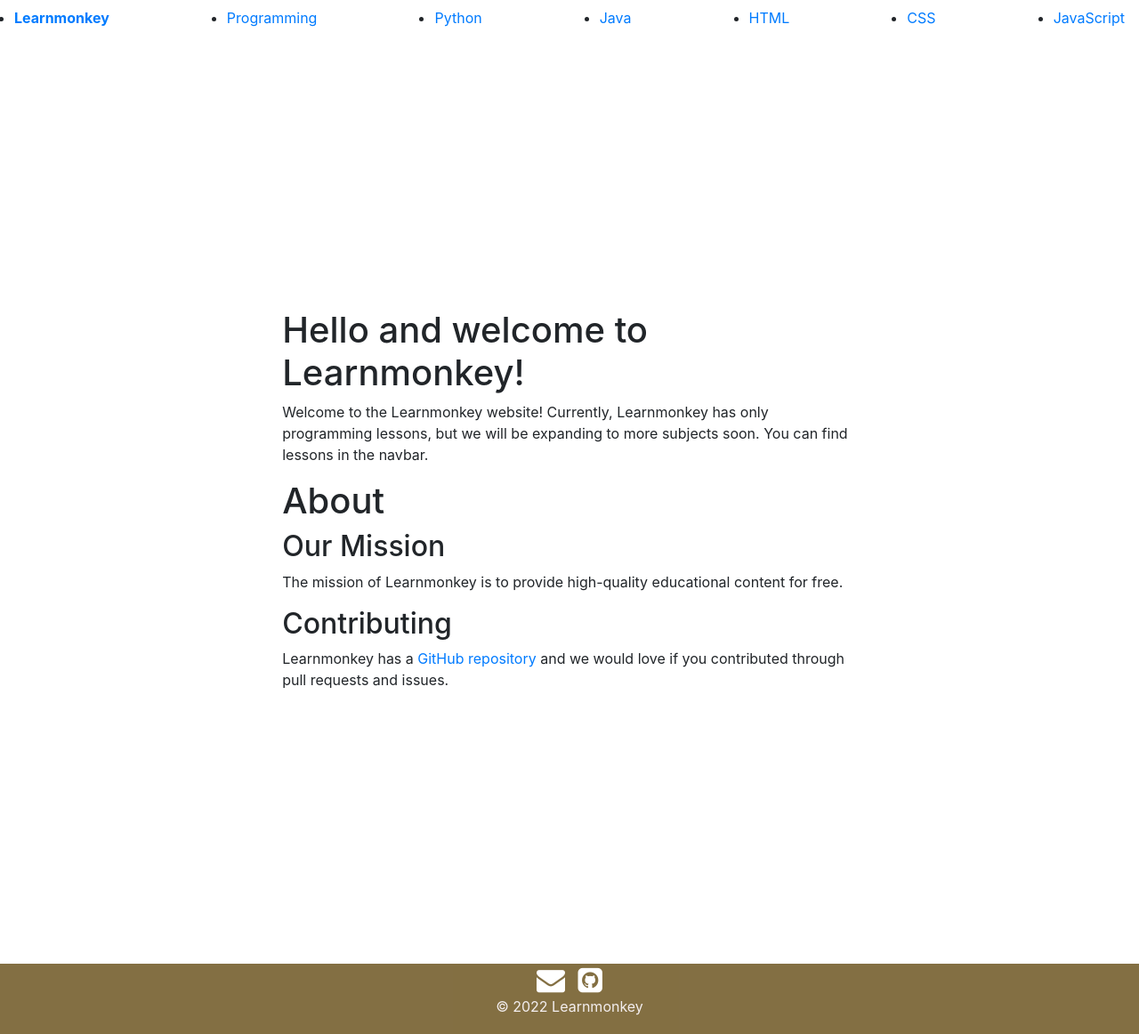
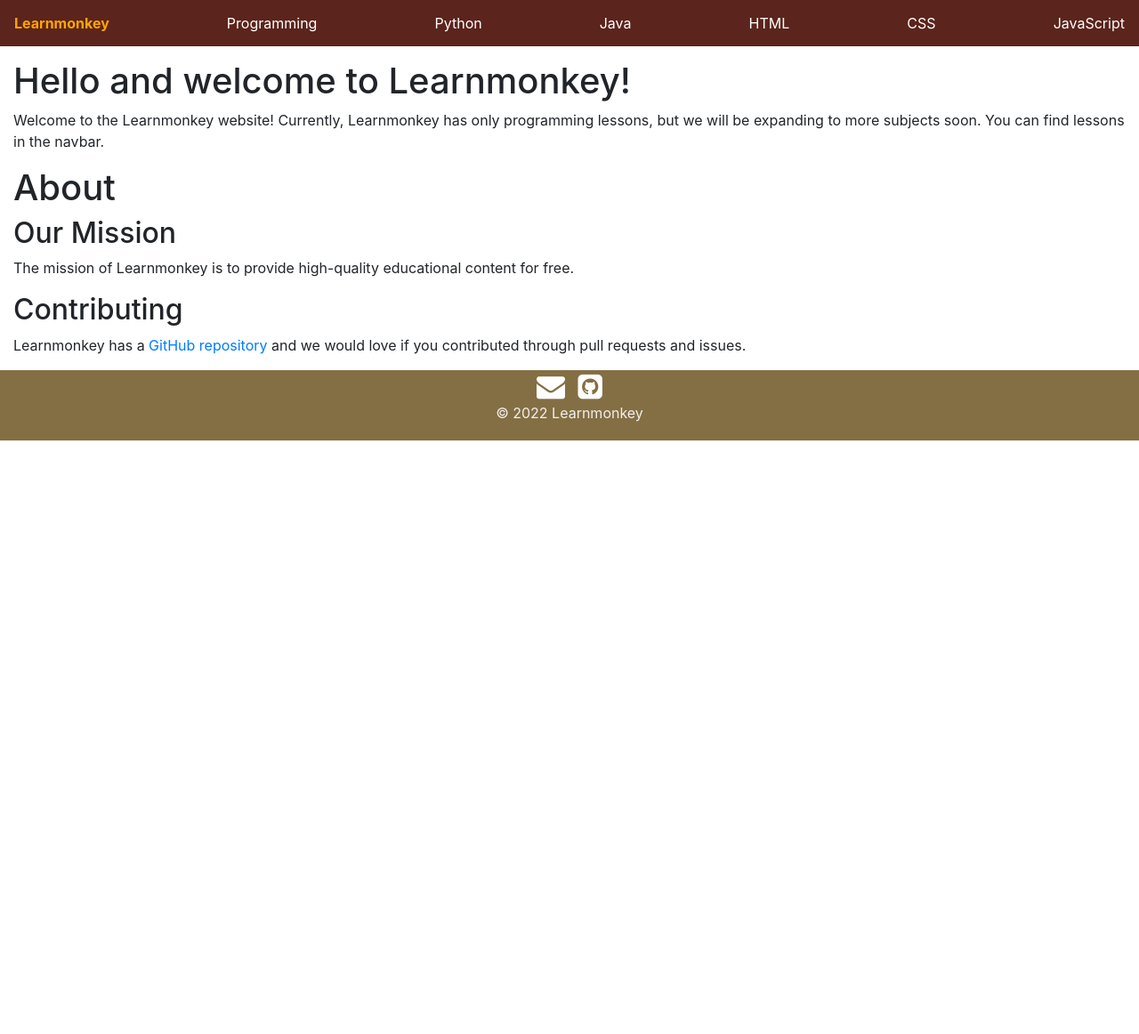
Before and after one commit to learnmonkey/learnmonkey.github.io, a Jekyll site: the page built from index.html, in a window 1280 px wide and 1162 px high. Shown: the whole window at 89% size. Built offline with Jekyll 4.4.1, drawn with Linux system fonts in a browser that asks for light colours.

Commit message:
Update style.css

```diff
--- a/assets/css/style.css
+++ b/assets/css/style.css
@@ -1,44 +1,13 @@
-
-
-#sidebar {
-    height: 100%; /* Full-height: remove this if you want "auto" height */
-    width: 20%; /* Set the width of the sidebar */
-    position: fixed; /* Fixed Sidebar (stay in place on scroll) */
-    z-index: 1; /* Stay on top */
-    top: 0; /* Stay at the top */
-    left: 0;
-    background-color: #111; /* Black */
-    overflow-x: hidden; /* Disable horizontal scroll */
-    padding-top: 20px;
-    overflow-y: scroll;
+#menu-wrapper {
+    height: 10vh;
 }
-
-#sidenav a {
-    padding: 6px 8px 6px 16px;
-    text-decoration: none;
-    font-size: 25px;
-    color: #818181;
-    display: block;
-  }
-#sidenav a:hover {
-    color: #f1f1f1;
-  }
-main {
-    margin-left: 20%;
-    padding: 0px 10px;
-  }
-
-@media screen and (max-height: 450px) {
-    .sidenav {padding-top: 15px;}
-    .sidenav a {font-size: 18px;}
-  }
 
 img {
     height: 200px;
 }
 
 main {
-    margin: 24%;
+    margin: 15px;
 }
 
 footer {
@@ -77,13 +46,13 @@ i.footer-icon {
     width: 100%;
 }
 
-/*ul.navbar {
+ul.navbar {
   list-style-type: none;
   margin: 0;
   padding: 0;
   overflow: hidden;
   background-color: #5b241c;
-  position: -webkit-sticky;
+  position: -webkit-sticky; /* Safari */
   position: sticky;
   top: 0;
 }
@@ -103,7 +72,7 @@ li.navitem a {
 li.navitem a:hover {
   color: orange;
 }
-*/
+
 code {
     background-color: #eee;
     font-size: 1em;
```
